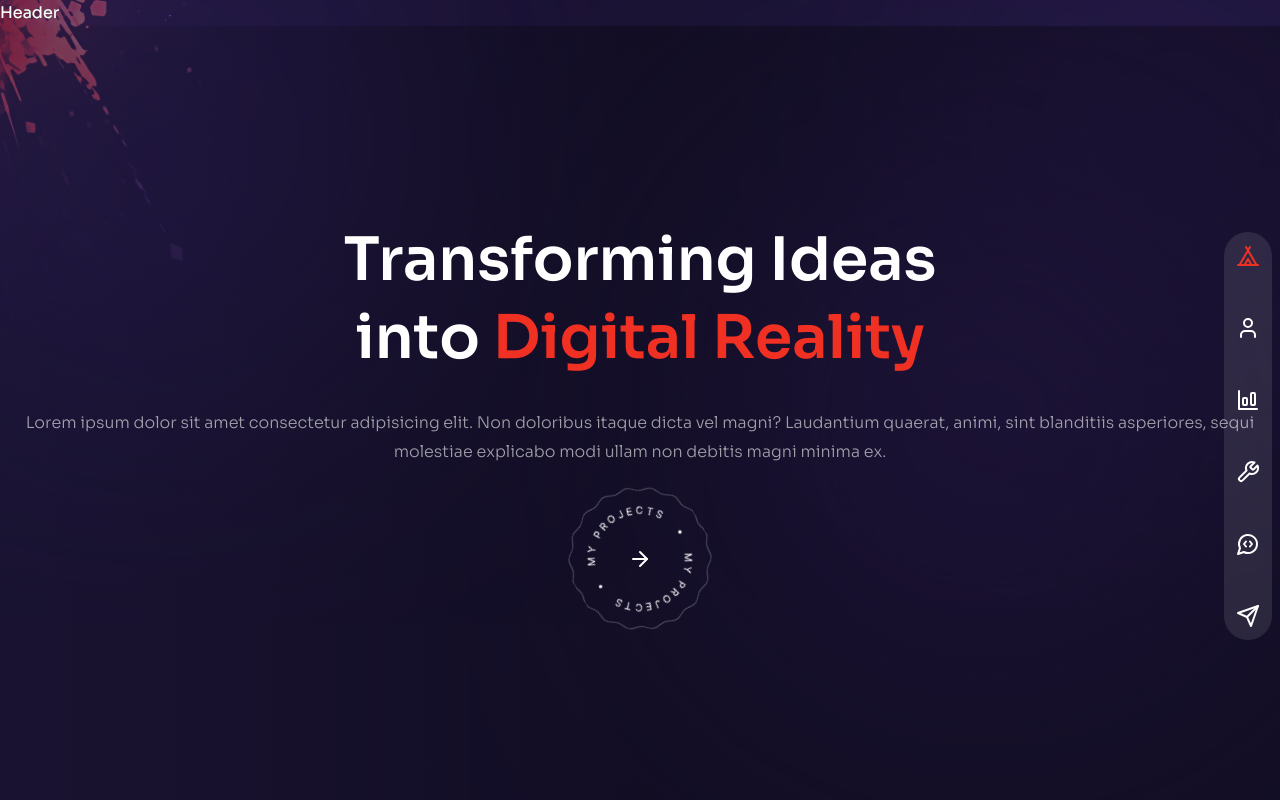
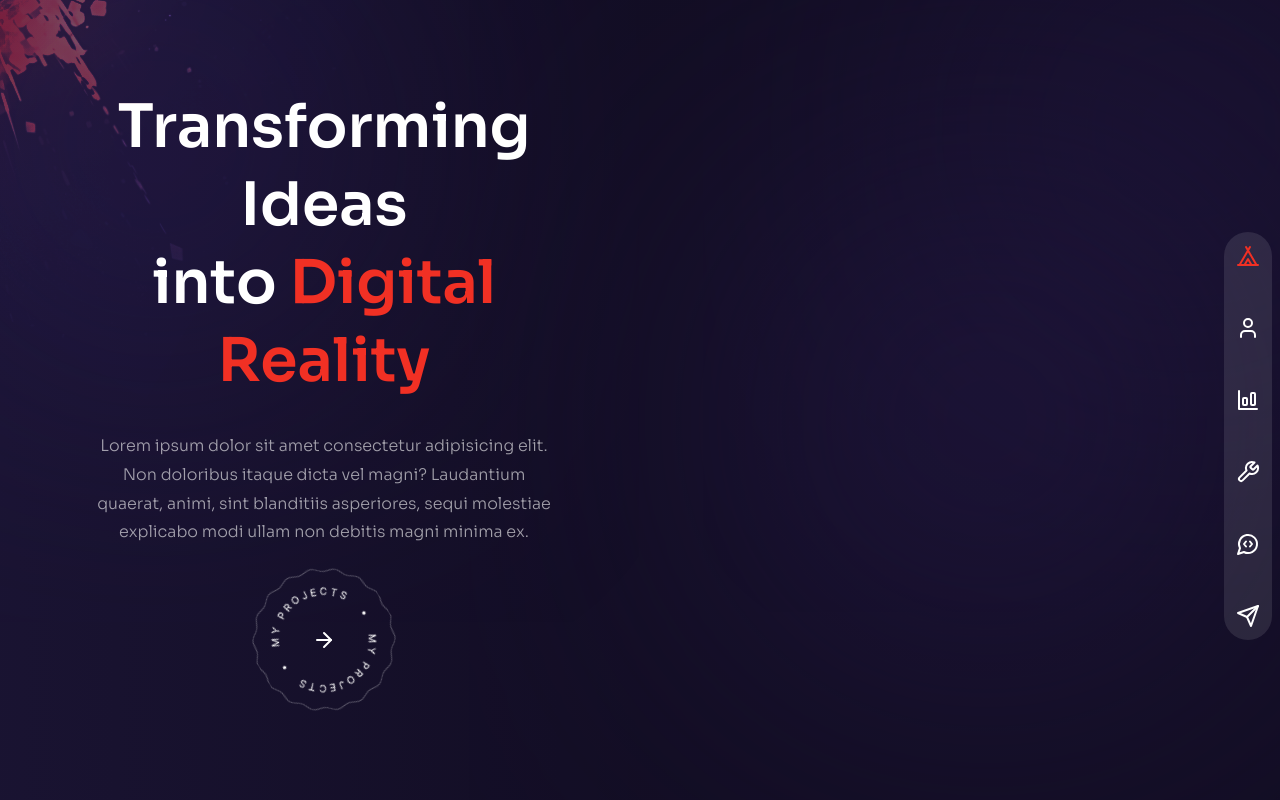
Before and after one commit to ramanan1998/dev-portfolio, a React (Vite) app: page / in a window 1280 px wide. Built offline with nearby package versions, Linux system fonts and the light colour scheme.

Commit message:
handled animation

```diff
--- a/src/App.jsx
+++ b/src/App.jsx
@@ -1,4 +1,4 @@
-import { Route, Routes, useLocation } from "react-router-dom"
+import { Route, Routes } from "react-router-dom"
 import Layout from "./components/Layout"
 import Home from "./pages/Home"
 import About from "./pages/about/About";
@@ -6,12 +6,10 @@ import Experience from "./pages/experience/Experience";
 import Work from "./pages/work/Work";
 import Testimonials from "./pages/testimonials/Testimonials";
 import Contact from "./pages/contact/Contact";
-import { AnimatePresence } from "framer-motion";
 
 
 function App() {
 
-  const location = useLocation();
 
   const routes = [
     {
@@ -42,8 +40,7 @@ function App() {
   ];
 
   return (
-    <AnimatePresence mode="wait" key={location.pathname}>
-      <Routes location={location} key={location.pathname}>
+      <Routes>
         <Route path="/" element={<Layout/>}>
           <Route index element={<Home/>}/>
           {routes.map(route => (
@@ -51,7 +48,6 @@ function App() {
           ))}
         </Route>
       </Routes>
-    </AnimatePresence>
   )
 }
 
--- a/src/components/Layout.jsx
+++ b/src/components/Layout.jsx
@@ -1,16 +1,24 @@
-import { Outlet } from "react-router-dom";
-import Header from "./Header";
+import { useLocation, useOutlet } from "react-router-dom";
+// import Header from "./Header";
 import Nav from "./Nav";
 import TopLeftImg from "./TopLeftImg";
 import Transition from "./Transition";
+import React from "react";
+import { AnimatePresence } from "framer-motion";
 
 const Layout = () => {
+
+  const { pathname } = useLocation();
+  const element = useOutlet();
+
   return <div className="page bg-site bg-cover bg-no-repeat font-sora relative text-white">
     <Transition/>
     <TopLeftImg/>
     <Nav/>
-    <Header/>
-    <Outlet/>
+    {/* <Header/> */}
+    <AnimatePresence mode="wait">
+      {element && React.cloneElement(element, { key: pathname })}
+    </AnimatePresence>
   </div>;
 };
 
--- a/src/components/Nav.jsx
+++ b/src/components/Nav.jsx
@@ -3,8 +3,9 @@ import { BarChartBig, MessageCircleCode, Send, Tent, User, Wrench } from "lucide
 import { NavLink } from "react-router-dom";
 
 
-// nav data
-export const navData = [
+const Nav = () => {
+
+  const navData = [
     {
       name: 'home',
       path: '/',
@@ -37,7 +38,6 @@ export const navData = [
     },
   ];
 
-const Nav = () => {
   return (
     <nav className="fixed bottom-3 xl:bottom-[20%] xl:right-2 w-full xl:w-fit flex justify-center items-center">
       <div className="flex flex-row items-center xl:flex-col justify-between gap-0 w-full md:w-fit md:gap-12 py-3 px-7 xl:px-3 bg-white/10 rounded-full">
--- a/src/components/ProjectsBtn.jsx
+++ b/src/components/ProjectsBtn.jsx
@@ -1,10 +1,9 @@
-import { Link } from "react-router-dom"
 import { assets } from "../assets/assets"
 import { ArrowRight } from "lucide-react"
 
 function ProjectsBtn() {
   return (
-    <div className="relative w-fit flex items-center justify-center mx-auto group">
+    <div className="relative w-fit flex items-center justify-center mx-auto group cursor-pointer">
       <div className="w-[140px] mx-auto bg-circleStar bg-cover bg-center bg-no-repeat p-5 animate-spin-slow">
         <img className="w-full h-full object-cover" src={assets.PROJECTS_BUTTON_IMG} alt="button-img" />
       </div>
--- a/src/components/Transition.jsx
+++ b/src/components/Transition.jsx
@@ -1,4 +1,4 @@
-import { animate, motion } from "framer-motion";
+import { motion } from "framer-motion";
 
 const transitionVariants = {
   initial: {
@@ -25,8 +25,8 @@ function Transition() {
       initial="initial"
       animate="animate"
       transition={{
-        delay: 0.2,
-        duration: 2,
+        delay: 0.1,
+        duration: 1,
         ease: "easeInOut"
       }}
     ></motion.div>
@@ -36,8 +36,8 @@ function Transition() {
       initial="initial"
       animate="animate"
       transition={{
-        delay: 0.4,
-        duration: 2,
+        delay: 0.3,
+        duration: 1,
         ease: "easeInOut"
       }}
     ></motion.div>
@@ -47,8 +47,8 @@ function Transition() {
       initial="initial"
       animate="animate"
       transition={{
-        delay: 0.6,
-        duration: 2,
+        delay: 0.5,
+        duration: 1,
         ease: "easeInOut"
       }}
     ></motion.div>
--- /dev/null
+++ b/src/lib/variants/variants.js
@@ -0,0 +1,26 @@
+export const fadeIn = (direction, delay) => {
+    return {
+      hidden: {
+        y: direction === 'up' ? 80 : direction === 'down' ? -80 : 0,
+        opacity: 0,
+        x: direction === 'left' ? 80 : direction === 'right' ? -80 : 0,
+        transition: {
+          type: 'tween',
+          duration: 1.5,
+          delay: delay,
+          ease: [0.25, 0.6, 0.3, 0.8],
+        },
+      },
+      show: {
+        y: 0,
+        x: 0,
+        opacity: 1,
+        transition: {
+          type: 'tween',
+          duration: 1.4,
+          delay: delay,
+          ease: [0.25, 0.25, 0.25, 0.75],
+        },
+      }
+    };
+};
--- a/src/pages/Home.jsx
+++ b/src/pages/Home.jsx
@@ -1,19 +1,42 @@
 import { motion } from "framer-motion";
 import ProjectsBtn from "../components/ProjectsBtn";
+import { fadeIn } from "../lib/variants/variants";
 
 function Home() {
   return (
-    <motion.div className="h-full w-full bg-gradient-to-r from-primary/10 via-black/30 to-black/30 px-2 flex flex-col justify-center items-center">
-      <div className="text-center">
+    <motion.div className="h-full w-full bg-gradient-to-r from-primary/10 via-black/30 to-black/30 px-2 flex flex-col xl:flex-row justify-start items-center">
+      <div className="text-center w-full px-20 md:w-1/2">
         <div>
-          <h1 className="h1">Transforming Ideas <br /> into <span className="text-accent">Digital Reality</span></h1>
-          <p>Lorem ipsum dolor sit amet consectetur adipisicing elit. Non doloribus itaque dicta vel magni? Laudantium quaerat, animi, sint blanditiis asperiores, sequi molestiae explicabo modi ullam non debitis magni minima ex.</p>
-          <div className="mt-5">
+          <motion.h1
+            className="h1"
+            variants={fadeIn("down", 1)}
+            initial="hidden"
+            animate="show"
+            exit="hidden"
+          >
+            Transforming Ideas <br /> into <span className="text-accent">Digital Reality</span>
+          </motion.h1>
+          <motion.p
+            className="mt-5"
+            variants={fadeIn("down", 1.2)}
+            initial="hidden"
+            animate="show"
+            exit="hidden"
+          >
+            Lorem ipsum dolor sit amet consectetur adipisicing elit. Non doloribus itaque dicta vel magni? Laudantium quaerat, animi, sint blanditiis asperiores, sequi molestiae explicabo modi ullam non debitis magni minima ex.
+          </motion.p>
+          <motion.div
+            className="mt-5"
+            variants={fadeIn("down", 1.4)}
+            initial="hidden"
+            animate="show"
+            exit="hidden"
+          >
             <ProjectsBtn/>
-          </div>
+          </motion.div>
         </div>
       </div>
-      {/* <div>image</div> */}
+      {/* <div className="bg-explosion bg-right bg-cover bg-no-repeat h-full w-1/2 relative z-10">img</div> */}
     </motion.div>
   )
 }
```
Lines whose indentation alone changed are shown as unchanged.
